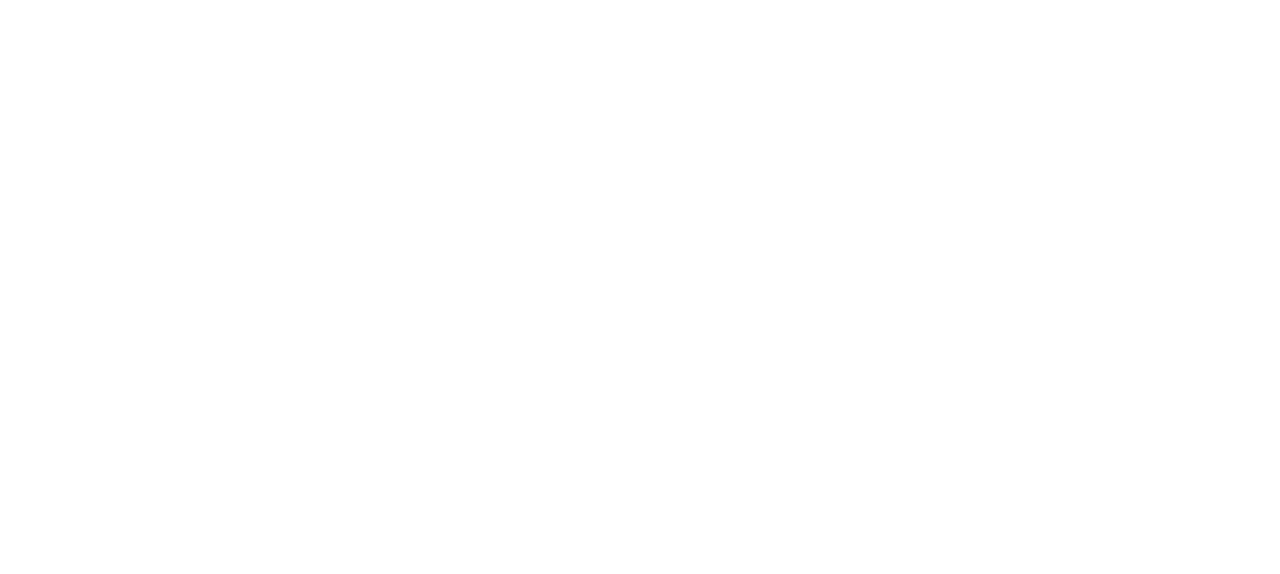
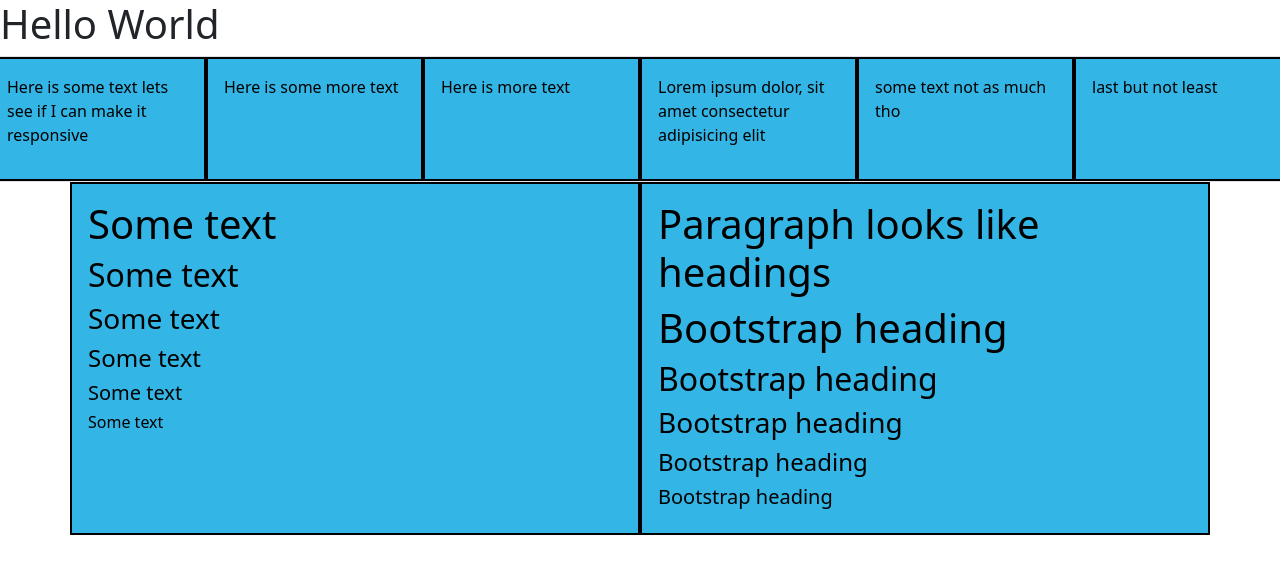
Before and after one commit to gomezenrique93/bootstrapfccsite, a website: page index.html in a window 1280 px wide. Drawn offline with nearby package versions, Linux system fonts and the light colour scheme.

Commit message:
added stuff

```diff
--- a/index.html
+++ b/index.html
@@ -1,14 +1,61 @@
 <!DOCTYPE html>
 <html lang="en">
+
 <head>
   <meta charset="UTF-8">
   <meta name="viewport" content="width=device-width, initial-scale=1.0">
   <meta http-equiv="X-UA-Compatible" content="ie=edge">
   <title>My Page</title>
-    <link rel="stylesheet" href="node_modules/bootstrap/dist/css/bootstrap.css"/>
+  <link rel="stylesheet" href="node_modules/bootstrap/dist/css/bootstrap.css" />
+  <link rel="stylesheet" href="style.css">
 </head>
+
 <body>
+  <h1>Hello World</h1>
+  <div class="continer-md border">
+    <div class="row">
+      <div class="col">
+        <p>Here is some text lets see if I can make it responsive</p>
+      </div>
+      <div class="col">
+        <p>Here is some more text</p>
+      </div>
+      <div class="col">
+        <p>Here is more text</p>
+      </div>
+      <div class="col">
+        <p>Lorem ipsum dolor, sit amet consectetur adipisicing elit</p>
+      </div>
+      <div class="col">
+        <p>some text not as much tho</p>
+      </div>
+      <div class="col">
+        <p>last but not least</p>
+      </div>
+    </div>
+  </div>
 
+  <div class="container">
+    <div class="row">
+      <div class="col">
+        <h1>Some text</h1>
+        <h2>Some text</h2>
+        <h3>Some text</h3>
+        <h4>Some text</h4>
+        <h5>Some text</h5>
+        <h6>Some text</h6>
+      </div>
+
+      <div class="col">
+        <h1>Paragraph looks like headings</h1>
+        <p class="h1">Bootstrap heading</p>
+        <p class="h2">Bootstrap heading</p>
+        <p class="h3">Bootstrap heading</p>
+        <p class="h4">Bootstrap heading</p>
+        <p class="h5">Bootstrap heading</p>
+      </div>
+    </div>
+  </div>
   <script src="node_modules/bootstrap/dist/js/bootstrap.bundle.js"></script>
 </body>
 </html>
--- /dev/null
+++ b/style.css
@@ -0,0 +1,6 @@
+.col {
+    padding: 1rem;
+    background-color: #33b5e5;
+    border: 2px solid black;
+    color: black;
+}
```
Also changed, not shown: typography.html (added). Lines whose indentation alone changed are shown as unchanged.
